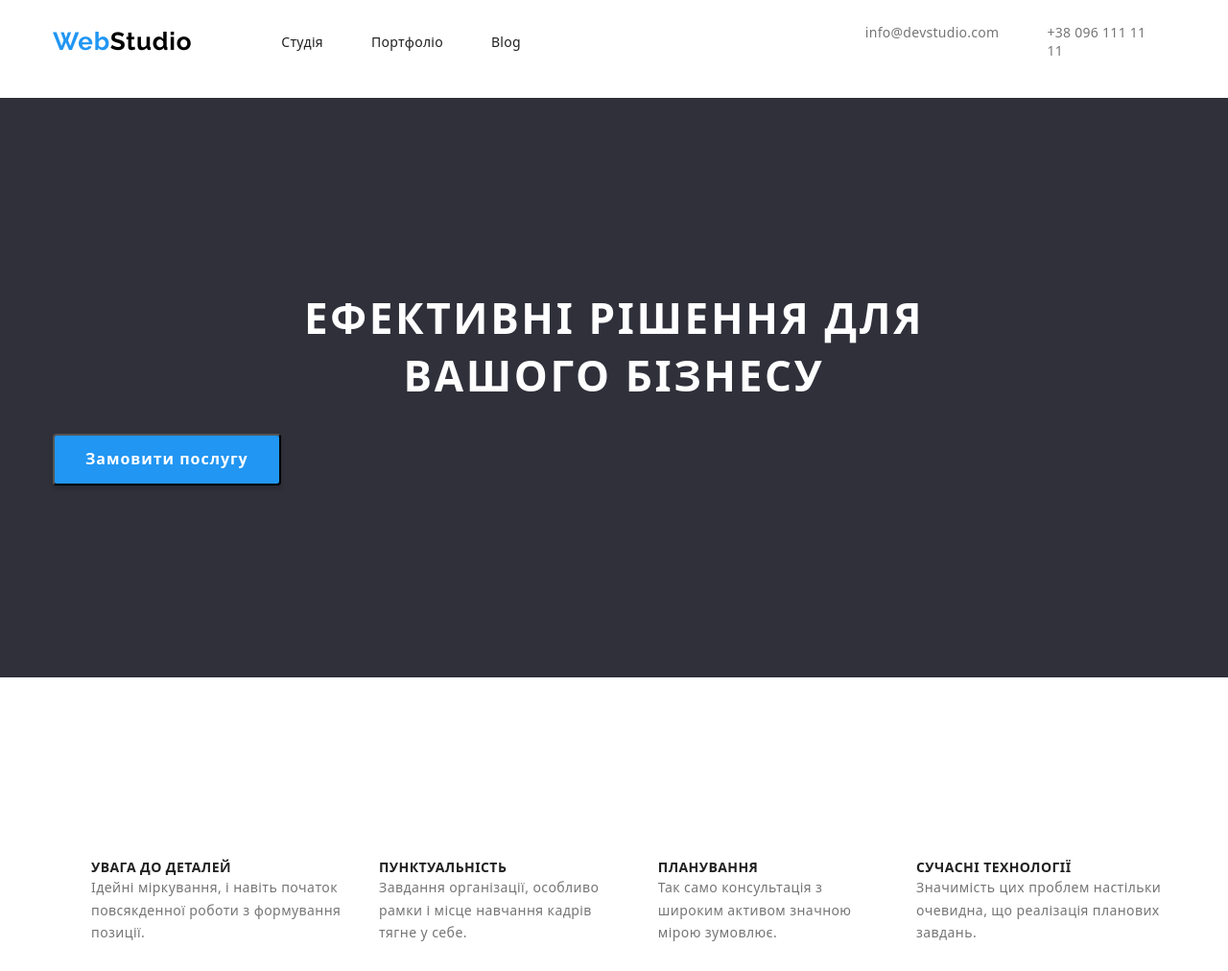
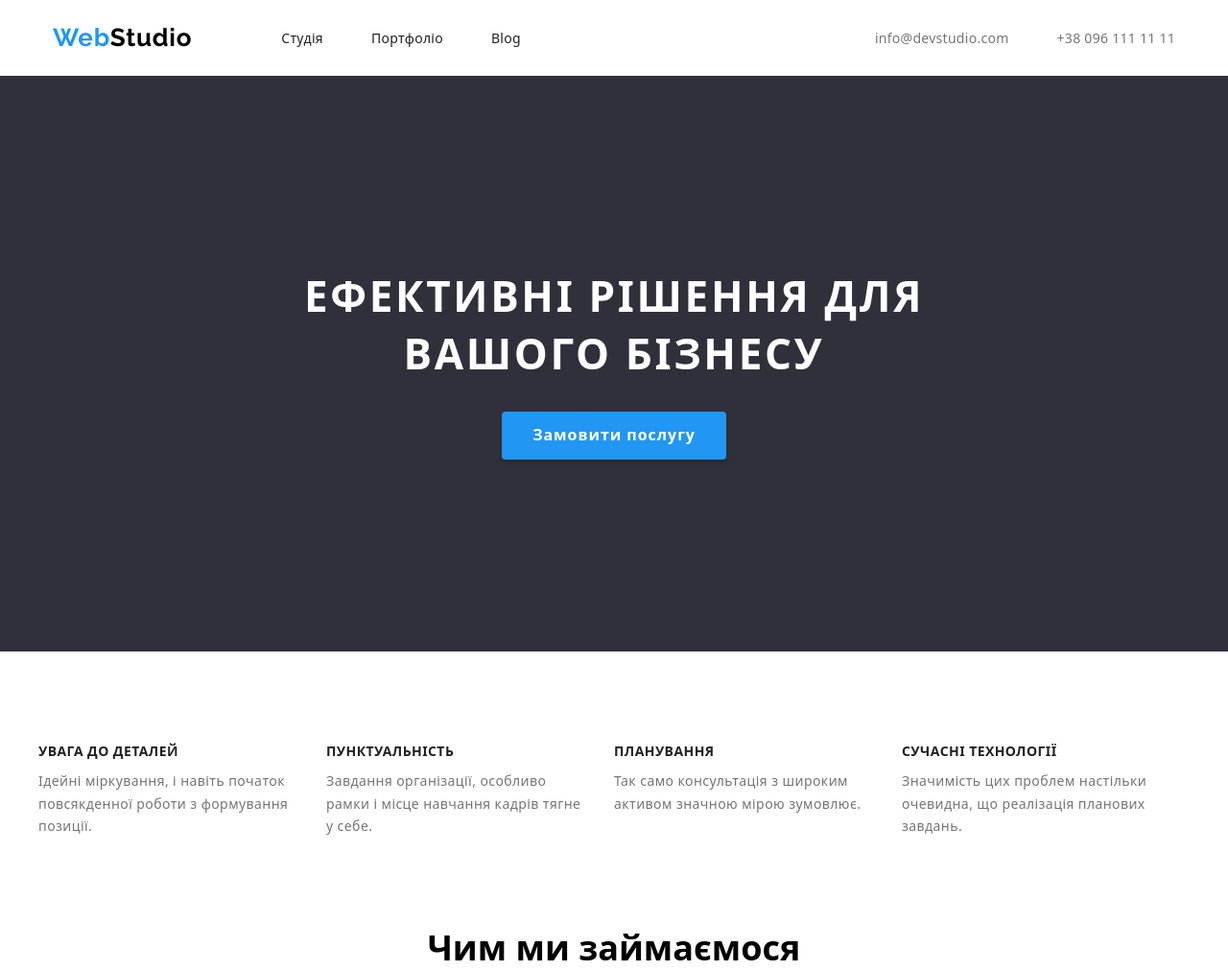
Before and after one commit to NecoKab2011/home-work-6, a plain HTML site: page index.html in a window 1280 px wide. Shown: the top 1012 px of the page at 96% size. Drawn offline with nearby package versions, Linux system fonts and the light colour scheme.

Commit message:
домашня робота

```diff
--- a/css/style.css
+++ b/css/style.css
@@ -57,8 +57,8 @@
   .header-box{
     display: flex;
     align-items: center;
-    margin-top: 24px;
-    margin-bottom: 25px;
+    padding-top: 24px;
+    padding-bottom: 25px;
   }
 
 
@@ -108,7 +108,8 @@
 
   .address{
     display: flex;
-    margin-left: 344px;
+    margin-left: auto;
+    gap: 50px;
   }
 
   .header-cont {
@@ -120,8 +121,9 @@
     letter-spacing: 0.28px;
   }
 
-  .header-cont:not(:first-child){
-    margin-left: 50px;
+  .header-cont{
+    margin-left: auto;
+    display: block;
   }
 
   .header-cont:hover,
@@ -135,7 +137,7 @@
     padding-bottom: 200px;
     background-color: var(--bg-color);
     display: flex;
-    margin-top: 40px;
+
   }
 
   .hero {
@@ -158,7 +160,6 @@
   }
 
   .hero-btn {
-
     padding: 10px 32px;
 
 
@@ -178,6 +179,13 @@
     box-shadow: 0px 4px 4px 0px rgba(0, 0, 0, 0.15);
   }
 
+  .hero-btn{
+    margin-left: auto;
+    margin-right: auto;
+    display: block;
+    border: none;
+  }
+
   .hero-btn:hover,
   .hero-btn:focus{
       color: var(--accent-color);
@@ -190,6 +198,13 @@
 
   .visually-hidden{
     margin-bottom: 50px;
+    padding-bottom: 94px;
+    padding-top: 94px;
+  }
+
+  .advantages{
+    padding-bottom: 94px;
+    padding-top: 94px;
   }
 
   .advantages-box{
@@ -197,8 +212,7 @@
     justify-content: space-between;
     flex-direction: row;
     gap: 30px;
-    margin-top: 94px;
-    margin-bottom: 94px;
+    padding: 0;
   }
 
   .advantages-item{
@@ -207,7 +221,7 @@
     gap: 30px;
   }
 
-  .advantages-tile{
+  .advantages-title{
   color: var(--title-color);
       font-size: 14px;
       font-style: normal;
@@ -215,6 +229,10 @@
       line-height: normal;
       letter-spacing: 0.42px;
       text-transform: uppercase;
+  }
+
+  .advantages-title{
+    padding-bottom: 10px;
   }
 
   .advantages-text{
@@ -228,10 +246,15 @@
 
   /*  Чим ми займаємося */
 
+  .owe-work{
+    padding-bottom: 94px;
+  }
+
   .owe-work-title{
     display: flex;
     justify-content: center;
     margin-bottom: 50px;
+    font-size: 36px;
   }
 
   .owe-work-box{
@@ -239,7 +262,7 @@
     gap: 30px;
     flex-direction: row;
     justify-content: space-between;
-    margin-bottom: 94px;
+
     }
 
 
@@ -251,7 +274,7 @@
     gap: 30px;
     flex-direction: row;
     justify-content: space-between;
-    margin-bottom: 94px;
+    padding-bottom: 94px;
     text-align: center;
 
 
@@ -259,8 +282,8 @@
     .team-title{
     display: flex;
     justify-content: center;
-    margin-top: 94px;
-    margin-bottom: 50px;
+    padding-top: 94px;
+    padding-bottom: 50px;
     }
 
 
--- a/index.html
+++ b/index.html
@@ -31,7 +31,7 @@
                 <li class="menu-item"><a href="./index.html" class="menu-link">Blog</a></li>
             </ul>
         </nav>
-        <address class="address container">
+        <address class="address">
             <a href="mail:info@devstudio.com" target="_blank" class="header-cont">info@devstudio.com</a>
             <a href="tell:+380961111111" target="_blank" class="header-cont">+38 096 111 11 11</a>
         </address>
@@ -55,19 +55,19 @@
             <h2 class="visually-hidden">Наші преваги</h2>
             <ul class="advantages-box">
                 <li class="advantages-item">
-                    <h3 class="advantages-tile">УВАГА ДО ДЕТАЛЕЙ</h3>
+                    <h3 class="advantages-title">УВАГА ДО ДЕТАЛЕЙ</h3>
                     <p class="advantages-text">Ідейні міркування, і навіть початок повсякденної роботи з формування позиції.</p>
                 </li>
                 <li class="advantages-item">
-                    <h3 class="advantages-tile">ПунктуальнІсть</h3>
+                    <h3 class="advantages-title">ПунктуальнІсть</h3>
                     <p class="advantages-text">Завдання організації, особливо рамки і місце навчання кадрів тягне у себе.</p>
                 </li>
                 <li class="advantages-item">
-                    <h3 class="advantages-tile">ПЛАНУВАННЯ</h3>
+                    <h3 class="advantages-title">ПЛАНУВАННЯ</h3>
                     <p class="advantages-text">Так само консультація з широким активом значною мірою зумовлює.</p>
                 </li>
                 <li class="advantages-item">
-                    <h3 class="advantages-tile">СУЧАСНІ ТЕхнології</h3>
+                    <h3 class="advantages-title">СУЧАСНІ ТЕхнології</h3>
                     <p class="advantages-text">Значимість цих проблем настільки очевидна, що реалізація планових завдань.</p>
                 </li>
             </ul>
```
